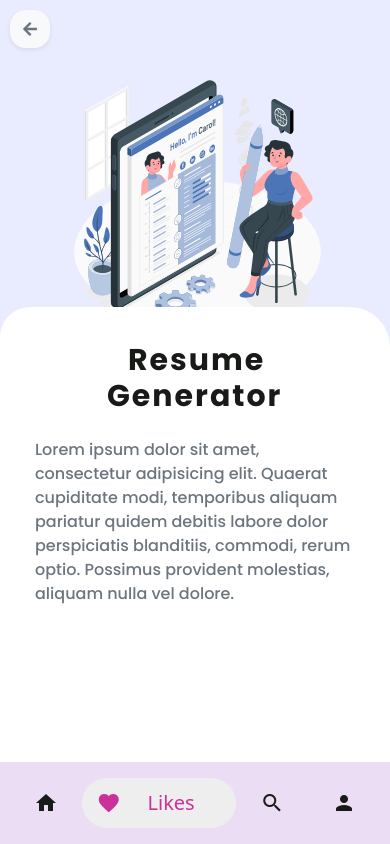
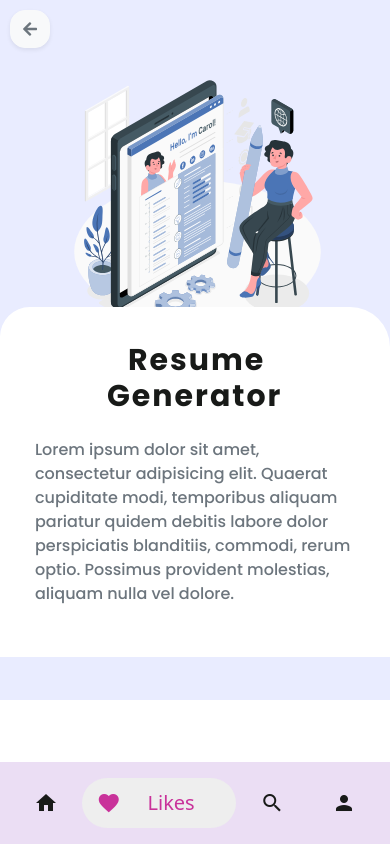
Before and after one commit to kelasweekend/CV-Maker-and-ATS-Chacker, a plain HTML site: page index.html in a window 390 px wide. Both pictures are taken after a click on the element "favorite". Drawn offline with nearby package versions, Linux system fonts and the light colour scheme.

Commit message:
Tahap Kedua

```diff
--- a/assets/css/mobile.css
+++ b/assets/css/mobile.css
@@ -1,12 +1,18 @@
 @media (max-width: 767.98px) {
     * {
         color: #181A18;
+    }
+    .home {
+        background-color: #e9ecff;
+        height: 700px;
     }
     .desktop {
         display: none;
     }
     .mobile {
         display: block;
+        background-color: #e9ecff;
+        height: 700px;
     }
     .ImageMobileHeader {
         width: 253px;
@@ -46,7 +52,6 @@
         margin-top: 15px;
     }
     .AtasMobile {
-        background-color: #e9ecff;
         height: 354px;
     }
     .BawahMobile {
--- a/assets/js/script.js
+++ b/assets/js/script.js
@@ -2,7 +2,11 @@ $(document).ready(function () {
     $("#dua").click(function () {
         $('#screen1').addClass('d-none');
         $('#screen2').addClass('d-none');
-        $(".home").removeClass("d-none").addClass("animate__animated animate__slideInDown");
+        // $(".home").removeClass("d-none").addClass("animate__animated animate__slideInDown");
+        $(".home").removeClass("d-none");
+        $(".BawahMobile").addClass("animate__animated animate__slideInUp animate__slow");
+        $(".ImageMobileHeader").addClass("animate__animated animate__bounceInDown animate__slow");
+        $(".btn-back").addClass("animate__animated animate__lightSpeedInRight animate__slow");
     });
     $("#satu").click(function () {
         $('#screen1').removeClass('d-none').addClass("animate__animated animate__slideInUp");
--- a/index.html
+++ b/index.html
@@ -274,7 +274,7 @@
     <div class="mobile">
         <div class="header-mobile" id="screen1">
             <img src="assets/img/mobile/resume.svg" alt=""
-                class="ImageMobileHeader animate__animated animate__backInDown">
+                class="ImageMobileHeader">
             <p class="HeadingMobile">Buat CV Gratis</p>
             <p class="ParagrafMobile text-muted">Gunakan Layanan CV Maker Secara Gratis dengan Format ATS Friendly</p>
         </div>
```
